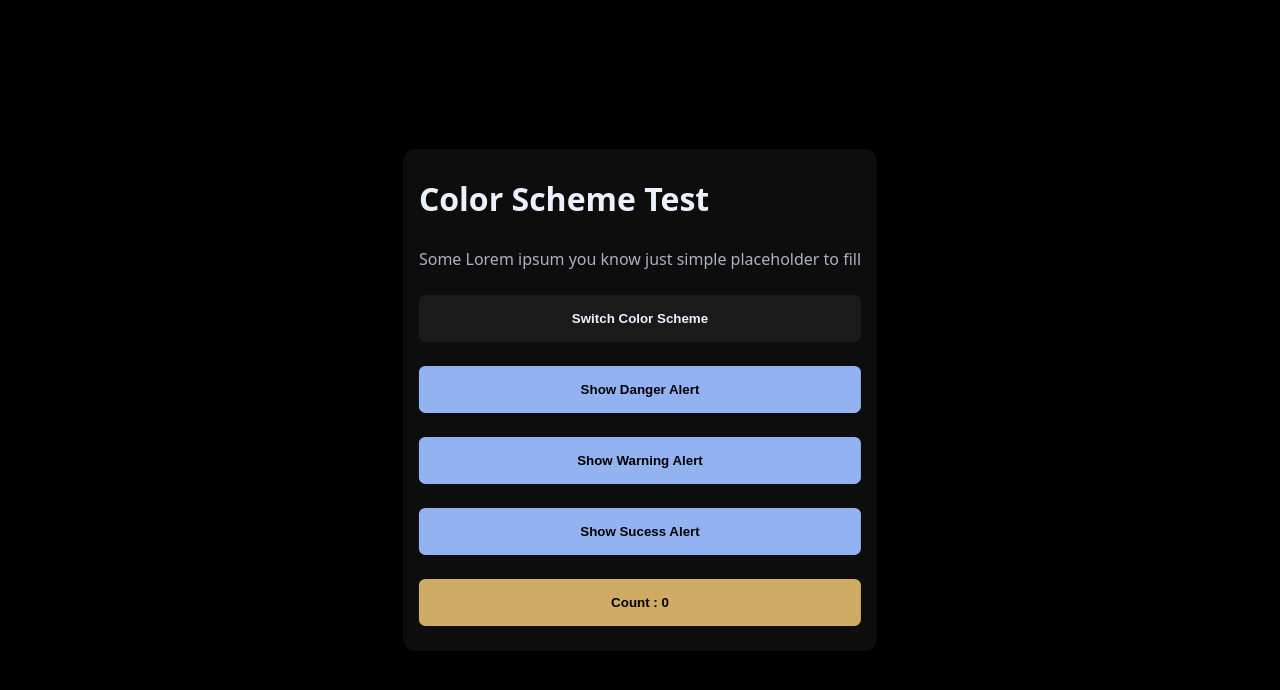
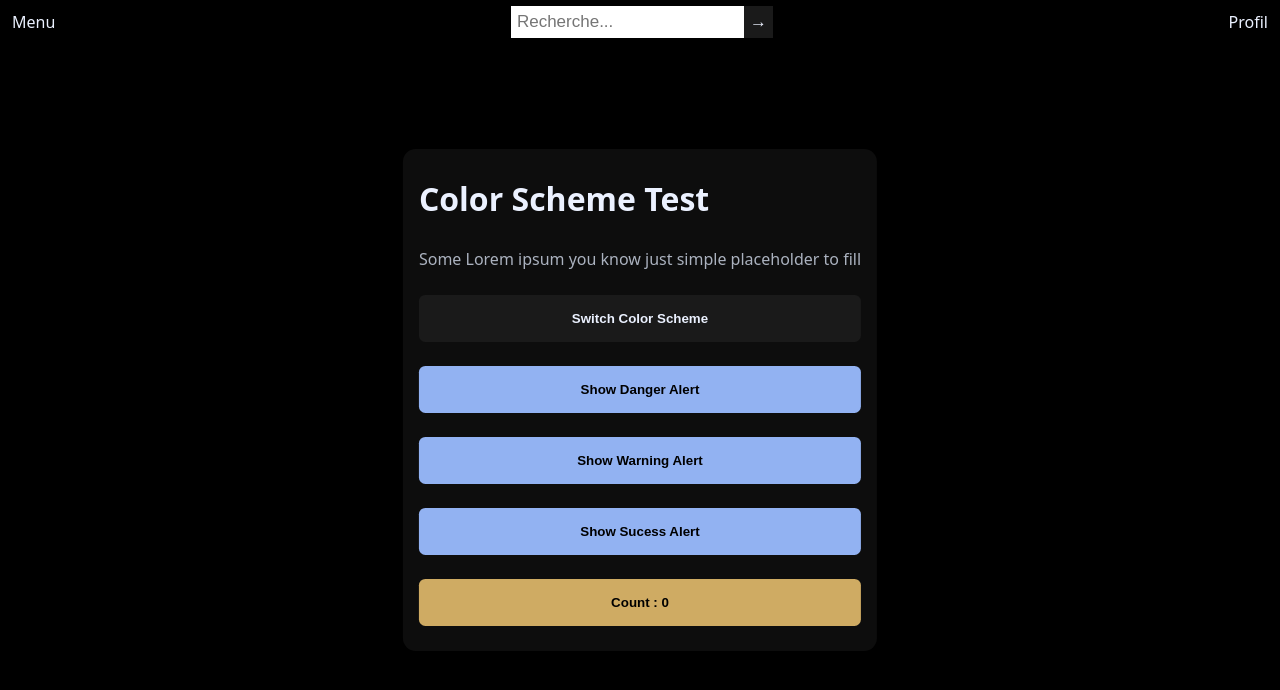
Before and after one commit to UTT-GL03/EcolibTube, a React (Vite) app in the folder app/: page / in a window 1280 px wide. Shown: the top 690 px of the page. Built offline with nearby package versions, Linux system fonts and the light colour scheme.

Commit message:
Add Header

```diff
--- a/app/src/App.jsx
+++ b/app/src/App.jsx
@@ -1,4 +1,5 @@
 import { Routes, Route } from 'react-router-dom';
+import { Header } from '@/components/Header';
 
 import BuilderView from '@/views/BuilderView';
 import TrendingView from '@/views/TrendingView';
@@ -6,7 +7,7 @@ import TrendingView from '@/views/TrendingView';
 function App() {
   return <>
     {/* TODO insert header component */}
-
+    <Header />
     <Routes>
       <Route path="/" element={<BuilderView />} /> {/* route only during dev for testing components, redirect to /trending in prod env */}
 
--- /dev/null
+++ b/app/src/components/Header/Header.jsx
@@ -0,0 +1,31 @@
+import styles from './Header.module.css';
+
+
+/**
+ * Component to create an alert dialog modal element to open with the given 'id' parameter.
+ *
+ * @param {string} id The identifier of the dialog element, use it to open the alert dialog.
+ * @param {ALERT_TYPES} alertType The type of alert dialog, see ./AlertTypes.js to find all possibles values
+ * @param {string} title The title of the alert dialog, represent the content of the h4 element
+ * @param {string} text The message text that describe the alert
+ *
+ * @returns {JSX.Element}
+ */
+function Header() {
+    // FUNCTIONS
+
+
+    // RENDER
+    return (
+        <header className={styles.header}>
+            <div className={styles.burgerMenu}>Menu</div>
+            <form className={styles.searchContainer}>
+                <input type="text" name="search" placeholder="Recherche..."></input>
+                <button type="submit">→</button>
+            </form>
+            <div className={styles.profileButton}>Profil</div>
+        </header>
+    )
+}
+
+export default Header
--- /dev/null
+++ b/app/src/components/Header/Header.module.css
@@ -0,0 +1,52 @@
+.header {
+    overflow: hidden;
+    background-color: var(--bg-dark-color);
+    display: flex;
+    justify-content: space-between;
+}
+
+.header input[type=text] {
+    padding: 6px;
+    border: none;
+    font-size: 17px;
+}
+
+.header .searchContainer {
+    margin-top: 6px;
+    margin-bottom: 6px;
+}
+
+.header .searchContainer button {
+    float: right;
+    padding: 6px;
+    /*margin-right: 16px;*/
+    background-color: var(--bg-light-color);
+    color: var(--text-color);
+    font-size: 17px;
+    border: none;
+    cursor: pointer;
+}
+
+.header .searchContainer button:hover {
+    background: var(--highlight-color);
+}
+
+.burgerMenu {
+    margin-top: auto;
+    margin-bottom: auto;
+    margin-left: 12px;
+}
+
+.burgerMenu:hover {
+    background-color: var(--bg-light-color);
+}
+
+.profileButton {
+    margin-top: auto;
+    margin-bottom: auto;
+    margin-right: 12px;
+}
+
+.profileButton:hover {
+    background-color: var(--bg-light-color);
+}
--- /dev/null
+++ b/app/src/components/Header/index.js
@@ -0,0 +1,3 @@
+import Header from './Header';
+
+export { Header };
```
Also changed, not shown: app/src/components/Header/hamburger-menu.svg (added), app/src/components/Header/menu-hamburger-svgrepo-com.png (added).
